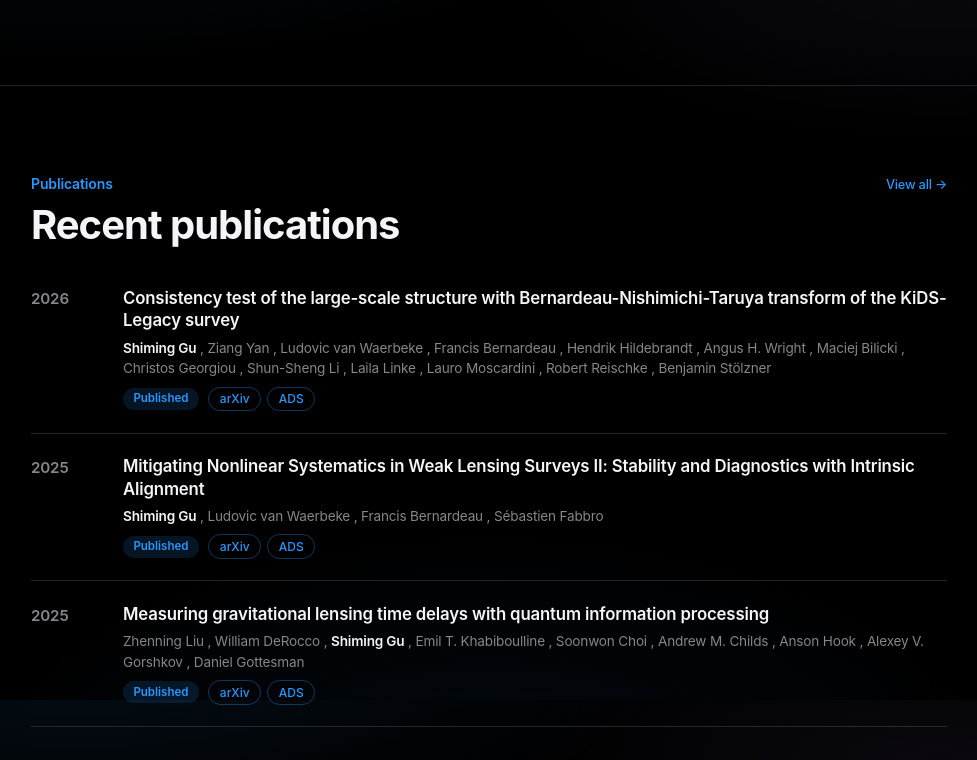
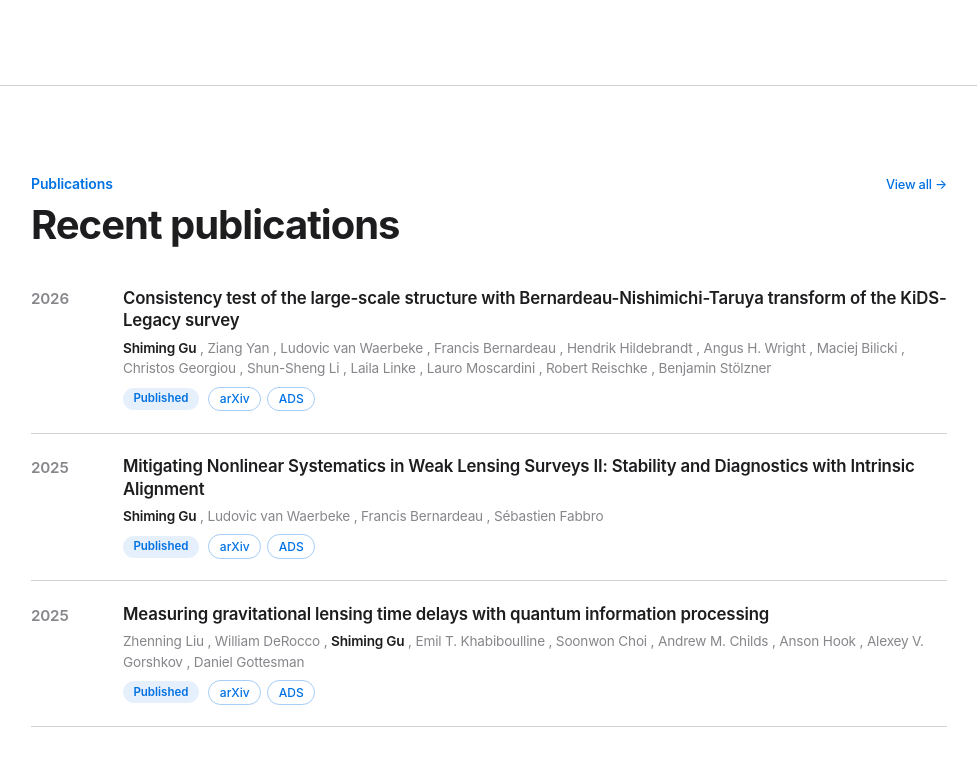
Before and after one commit to ShimingGu/ShimingGu.github.io, an Astro site: page /en in a window 1280 px wide. Shown: the part 900-1660 px from the top of the page, without its empty margins (151-1128 px from the left). Built offline with nearby package versions, Linux system fonts and the light colour scheme; Astro itself is replaced by a stand-in of ours.

Commit message:
Invert the cosmic theme to a white-paper negative
White background with ink-black stars and meteors, Apple light-mode
grays and link blue; salon keeps its warm paper palette.

```diff
--- a/src/components/StarField.astro
+++ b/src/components/StarField.astro
@@ -46,7 +46,7 @@
 
   function draw(t: number) {
     ctx.clearRect(0, 0, w, h);
-    ctx.fillStyle = '#dbe7ff';
+    ctx.fillStyle = '#1d1d1f';
     for (const s of stars) {
       ctx.globalAlpha = reduced ? s.a : s.a * (0.65 + 0.35 * Math.sin((t / 1000) * s.tw + s.ph));
       ctx.beginPath();
@@ -66,8 +66,8 @@
         const tail = 90;
         const grad = ctx.createLinearGradient(x, y, x - shoot.vx * tail, y - shoot.vy * tail);
         const fade = Math.sin(Math.PI * k);
-        grad.addColorStop(0, `rgba(220,235,255,${0.8 * fade})`);
-        grad.addColorStop(1, 'rgba(220,235,255,0)');
+        grad.addColorStop(0, `rgba(29,29,31,${0.7 * fade})`);
+        grad.addColorStop(1, 'rgba(29,29,31,0)');
         ctx.strokeStyle = grad;
         ctx.lineWidth = 1.4;
         ctx.beginPath();
--- a/src/pages/[lang]/index.astro
+++ b/src/pages/[lang]/index.astro
@@ -50,17 +50,17 @@ const hasAffiliation = profile.affiliation[lang] !== '';
     <svg class="hero-orbit" viewBox="0 0 200 200" aria-hidden="true">
       <defs>
         <radialGradient id="coreGrad">
-          <stop offset="0%" stop-color="#e8edf8"></stop>
-          <stop offset="100%" stop-color="#a78bfa"></stop>
+          <stop offset="0%" stop-color="#1d1d1f"></stop>
+          <stop offset="100%" stop-color="#6e56cf"></stop>
         </radialGradient>
       </defs>
       <g class="orbit-ring">
-        <ellipse cx="100" cy="100" rx="88" ry="34" fill="none" stroke="rgba(125,211,252,.35)" stroke-width="1"></ellipse>
-        <circle cx="188" cy="100" r="4" fill="#7dd3fc"></circle>
+        <ellipse cx="100" cy="100" rx="88" ry="34" fill="none" stroke="rgba(0,113,227,.35)" stroke-width="1"></ellipse>
+        <circle cx="188" cy="100" r="4" fill="#0071e3"></circle>
       </g>
       <g class="orbit-ring orbit-ring-2">
-        <ellipse cx="100" cy="100" rx="60" ry="60" fill="none" stroke="rgba(167,139,250,.3)" stroke-width="1" stroke-dasharray="3 5"></ellipse>
-        <circle cx="100" cy="40" r="3" fill="#a78bfa"></circle>
+        <ellipse cx="100" cy="100" rx="60" ry="60" fill="none" stroke="rgba(110,86,207,.35)" stroke-width="1" stroke-dasharray="3 5"></ellipse>
+        <circle cx="100" cy="40" r="3" fill="#6e56cf"></circle>
       </g>
       <circle cx="100" cy="100" r="14" fill="url(#coreGrad)"></circle>
     </svg>
--- a/src/pages/index.astro
+++ b/src/pages/index.astro
@@ -16,12 +16,12 @@
     <noscript><meta http-equiv="refresh" content="0;url=/en/" /></noscript>
   </head>
   <body
-    style="background:#060913;color:#e8edf8;font-family:system-ui,sans-serif;display:grid;place-items:center;min-height:100vh;margin:0"
+    style="background:#ffffff;color:#1d1d1f;font-family:system-ui,sans-serif;display:grid;place-items:center;min-height:100vh;margin:0"
   >
     <p>
-      <a href="/en/" style="color:#7dd3fc">English</a>
+      <a href="/en/" style="color:#0071e3">English</a>
       ·
-      <a href="/zh/" style="color:#7dd3fc">中文</a>
+      <a href="/zh/" style="color:#0071e3">中文</a>
     </p>
   </body>
 </html>
--- a/src/styles/global.css
+++ b/src/styles/global.css
@@ -1,20 +1,20 @@
 /* 排版策略参照 apple.com：系统字体栈、17px/1.47 正文、紧字距标题、
-   semibold 层级、克制用色、大留白、980px 内容宽。深色宇宙底保留。 */
+   semibold 层级、克制用色、大留白、980px 内容宽。白底黑星负片宇宙。 */
 
 :root {
-  --bg: #000000;
-  --bg-elev: #1d1d1f;
-  --card: #1d1d1f;
-  --card-hover: #232326;
-  --ink: #f5f5f7;
-  --muted: #a1a1a6;
+  --bg: #ffffff;
+  --bg-elev: #f5f5f7;
+  --card: #f5f5f7;
+  --card-hover: #e8e8ed;
+  --ink: #1d1d1f;
+  --muted: #6e6e73;
   --faint: #86868b;
-  --cyan: #2997ff;
-  --cyan-hover: #6cb8ff;
-  --violet: #a78bfa;
-  --gold: #ffd60a;
-  --line: rgba(255, 255, 255, 0.14);
-  --line-strong: rgba(255, 255, 255, 0.28);
+  --cyan: #0071e3;
+  --cyan-hover: #0077ed;
+  --violet: #6e56cf;
+  --gold: #9a6700;
+  --line: #d2d2d7;
+  --line-strong: #86868b;
   --font-sans: -apple-system, BlinkMacSystemFont, 'SF Pro Text', 'SF Pro Display',
     'Helvetica Neue', 'PingFang SC', 'Hiragino Sans GB', 'Microsoft YaHei', sans-serif;
   --font-display: var(--font-sans);
@@ -44,12 +44,7 @@ body {
   line-height: 1.47059;
   font-weight: 400;
   letter-spacing: -0.011em;
-  background:
-    radial-gradient(ellipse 80% 50% at 18% -10%, rgba(41, 151, 255, 0.1), transparent 60%),
-    radial-gradient(ellipse 60% 40% at 85% 8%, rgba(167, 139, 250, 0.06), transparent 55%),
-    radial-gradient(ellipse 70% 60% at 50% 115%, rgba(41, 151, 255, 0.07), transparent 60%),
-    var(--bg);
-  background-attachment: fixed;
+  background: var(--bg);
   -webkit-font-smoothing: antialiased;
   text-rendering: optimizeLegibility;
 }
@@ -59,7 +54,7 @@ html[lang='zh-CN'] :is(body, h1, h2, h3, h4, .kicker, .section-title) {
 }
 
 ::selection {
-  background: rgba(41, 151, 255, 0.35);
+  background: rgba(0, 113, 227, 0.2);
 }
 
 :focus-visible {
@@ -182,10 +177,10 @@ main {
   right: 0;
   z-index: 50;
   height: var(--nav-h);
-  background: rgba(0, 0, 0, 0.72);
+  background: rgba(255, 255, 255, 0.72);
   backdrop-filter: saturate(180%) blur(20px);
   -webkit-backdrop-filter: saturate(180%) blur(20px);
-  border-bottom: 1px solid rgba(255, 255, 255, 0.08);
+  border-bottom: 1px solid rgba(0, 0, 0, 0.1);
 }
 
 .nav-inner {
@@ -223,7 +218,7 @@ main {
 }
 
 .nav-links a {
-  color: rgba(245, 245, 247, 0.8);
+  color: rgba(29, 29, 31, 0.8);
   font-size: 0.875rem;
   font-weight: 400;
   padding: 0.35rem 0.85rem;
@@ -266,7 +261,7 @@ main {
 
 .lang-switch a:not([aria-current]):hover {
   color: var(--ink);
-  background: rgba(255, 255, 255, 0.08);
+  background: rgba(0, 0, 0, 0.05);
 }
 
 .nav-toggle {
@@ -297,9 +292,9 @@ main {
     align-items: stretch;
     gap: 0.25rem;
     padding: 0.75rem clamp(1.25rem, 4vw, 2rem) 1rem;
-    background: rgba(0, 0, 0, 0.94);
+    background: rgba(255, 255, 255, 0.94);
     backdrop-filter: saturate(180%) blur(20px);
-    border-bottom: 1px solid rgba(255, 255, 255, 0.08);
+    border-bottom: 1px solid rgba(0, 0, 0, 0.1);
     display: none;
   }
 
@@ -402,7 +397,7 @@ main {
   gap: 0.5rem;
   padding: 0.65rem 1.4rem;
   border-radius: 999px;
-  border: 1px solid rgba(41, 151, 255, 0.45);
+  border: 1px solid rgba(0, 113, 227, 0.45);
   color: var(--cyan);
   font-size: 0.95rem;
   font-weight: 500;
@@ -415,8 +410,8 @@ main {
 
 .btn:hover {
   color: var(--cyan-hover);
-  border-color: rgba(41, 151, 255, 0.7);
-  background: rgba(41, 151, 255, 0.1);
+  border-color: rgba(0, 113, 227, 0.7);
+  background: rgba(0, 113, 227, 0.06);
   transform: none;
   box-shadow: none;
 }
@@ -442,7 +437,7 @@ main {
   border-radius: 999px;
   border: none;
   color: var(--muted);
-  background: rgba(255, 255, 255, 0.08);
+  background: rgba(0, 0, 0, 0.05);
 }
 
 .chips {
@@ -455,7 +450,7 @@ main {
 
 .card {
   background: var(--card);
-  border: 1px solid rgba(255, 255, 255, 0.06);
+  border: 1px solid transparent;
   border-radius: var(--radius);
   padding: 1.75rem;
   transition: background 0.25s;
@@ -463,7 +458,7 @@ main {
 
 .card:hover {
   transform: none;
-  border-color: rgba(255, 255, 255, 0.06);
+  border-color: transparent;
   background: var(--card-hover);
   box-shadow: none;
 }
@@ -503,14 +498,14 @@ main {
 }
 
 .dashed-card:hover {
-  background: rgba(255, 255, 255, 0.03);
+  background: rgba(0, 0, 0, 0.03);
 }
 
 .dashed-card code {
   font-family: var(--font-mono);
   font-size: 0.8em;
   color: var(--cyan);
-  background: rgba(41, 151, 255, 0.1);
+  background: rgba(0, 113, 227, 0.06);
   padding: 0.1em 0.4em;
   border-radius: 6px;
 }
@@ -532,18 +527,18 @@ main {
 
 .badge-published {
   color: var(--cyan);
-  background: rgba(41, 151, 255, 0.14);
+  background: rgba(0, 113, 227, 0.1);
 }
 
 .badge-preprint {
   color: var(--violet);
-  background: rgba(167, 139, 250, 0.14);
+  background: rgba(110, 86, 207, 0.1);
 }
 
 .badge-inprep,
 .badge-submitted {
   color: var(--gold);
-  background: rgba(255, 214, 10, 0.12);
+  background: rgba(154, 103, 0, 0.1);
 }
 
 /* ---------- about / info list ---------- */
@@ -625,7 +620,7 @@ main {
 
 .ref-links a:hover {
   color: var(--cyan);
-  border-color: rgba(41, 151, 255, 0.5);
+  border-color: rgba(0, 113, 227, 0.5);
 }
 
 /* ---------- publications ---------- */
@@ -699,7 +694,7 @@ main {
   font-weight: 500;
   letter-spacing: 0;
   padding: 0.15rem 0.65rem;
-  border: 1px solid rgba(41, 151, 255, 0.35);
+  border: 1px solid rgba(0, 113, 227, 0.35);
   border-radius: 999px;
   color: var(--cyan);
   transition: background 0.2s, color 0.2s;
@@ -707,8 +702,8 @@ main {
 
 .pub-links a:hover {
   color: var(--cyan-hover);
-  background: rgba(41, 151, 255, 0.1);
-  border-color: rgba(41, 151, 255, 0.5);
+  background: rgba(0, 113, 227, 0.06);
+  border-color: rgba(0, 113, 227, 0.5);
 }
 
 @media (max-width: 560px) {
@@ -774,7 +769,7 @@ main {
 }
 
 .lightbox::backdrop {
-  background: rgba(0, 0, 0, 0.9);
+  background: rgba(255, 255, 255, 0.92);
   backdrop-filter: blur(8px);
 }
 
@@ -795,7 +790,7 @@ main {
 
 .lightbox-btn {
   position: fixed;
-  background: rgba(29, 29, 31, 0.8);
+  background: rgba(245, 245, 247, 0.85);
   border: none;
   color: var(--ink);
   width: 44px;
@@ -811,7 +806,7 @@ main {
 
 .lightbox-btn:hover {
   border-color: transparent;
-  background: rgba(60, 60, 63, 0.9);
+  background: rgba(232, 232, 237, 0.95);
 }
 
 .lightbox-close {
@@ -835,7 +830,7 @@ main {
 
 .widget {
   background: var(--card);
-  border: 1px solid rgba(255, 255, 255, 0.06);
+  border: 1px solid transparent;
   border-radius: var(--radius);
   padding: 1.75rem;
 }
@@ -872,8 +867,8 @@ main {
 .widget textarea,
 .widget select {
   width: 100%;
-  background: #161617;
-  border: 1px solid #424245;
+  background: #ffffff;
+  border: 1px solid #d2d2d7;
   border-radius: 10px;
   color: var(--ink);
   font-family: var(--font-body);
@@ -893,7 +888,7 @@ main {
 .widget select:focus {
   outline: none;
   border-color: var(--cyan);
-  box-shadow: 0 0 0 3px rgba(41, 151, 255, 0.25);
+  box-shadow: 0 0 0 3px rgba(0, 113, 227, 0.2);
 }
 
 .widget-row {
@@ -918,7 +913,7 @@ main {
 }
 
 .calc-out {
-  background: #161617;
+  background: #ffffff;
   border: none;
   border-radius: 12px;
   padding: 0.85rem 1rem;
@@ -955,7 +950,7 @@ main {
 }
 
 .picker-group {
-  background: #161617;
+  background: #ffffff;
   border: none;
   border-radius: 12px;
   padding: 0.7rem 1rem;
@@ -976,7 +971,7 @@ main {
 .segmented {
   display: inline-flex;
   border: none;
-  background: rgba(255, 255, 255, 0.08);
+  background: rgba(0, 0, 0, 0.05);
   border-radius: 999px;
   overflow: hidden;
   padding: 2px;
@@ -996,9 +991,10 @@ main {
 }
 
 .segmented button[aria-pressed='true'] {
-  background: #333336;
+  background: #ffffff;
   color: var(--ink);
   font-weight: 600;
+  box-shadow: 0 1px 4px rgba(0, 0, 0, 0.12);
 }
 
 /* ---------- footer ---------- */
@@ -1055,7 +1051,7 @@ main {
   font-family: var(--font-mono);
   font-size: 0.85em;
   color: var(--cyan);
-  background: rgba(41, 151, 255, 0.1);
+  background: rgba(0, 113, 227, 0.06);
   padding: 0.1em 0.4em;
   border-radius: 6px;
 }
```
Also changed, not shown: README.md, public/favicon.svg.
